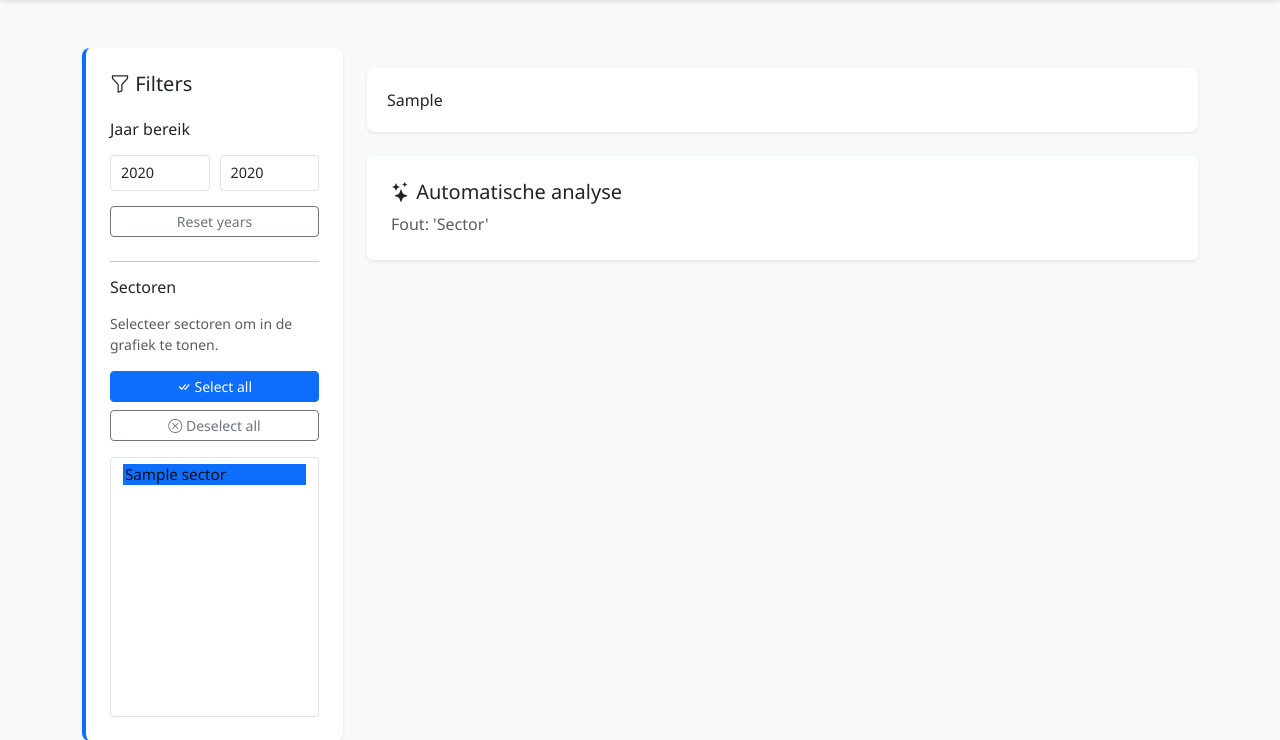
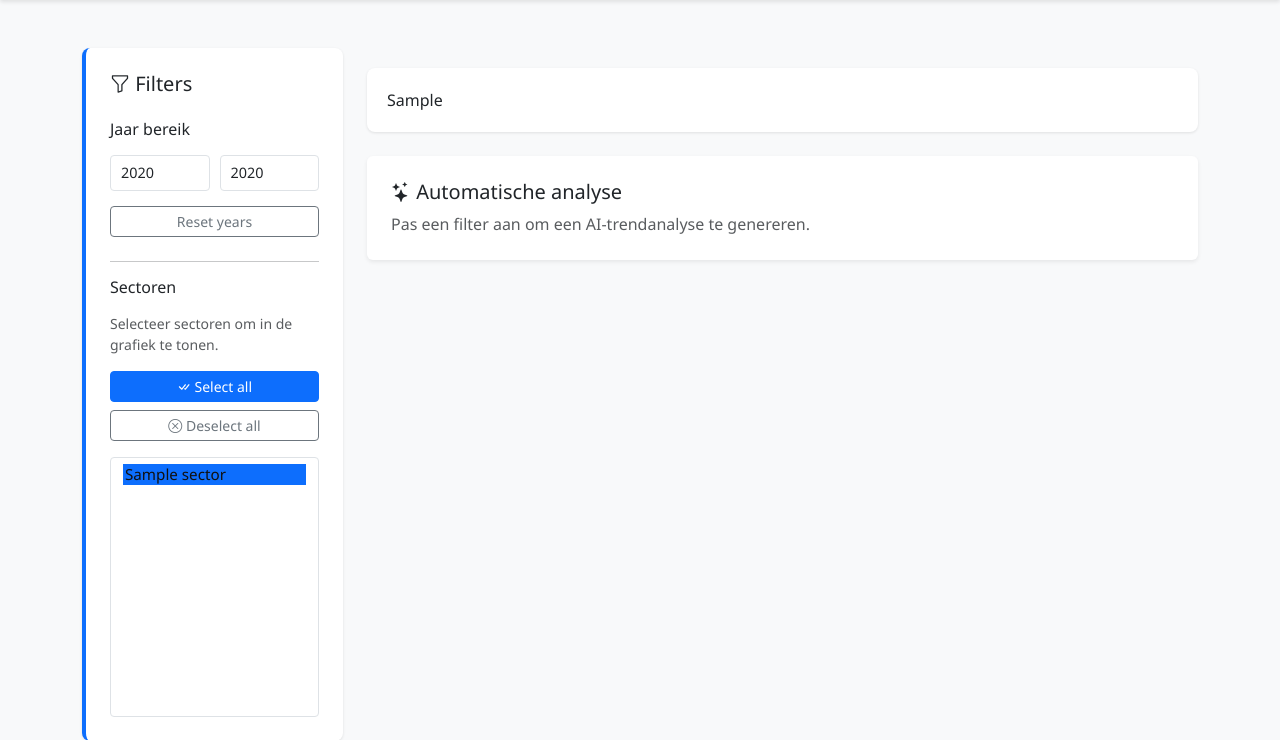
Before and after one commit to Rakkuun/labour-market-analysis, a Flask app: template templates/index.html in a window 1280 px wide. Shown: the part 50-790 px from the top of the page. Run offline with Flask 3, Linux system fonts and the light colour scheme; the template is opened without the code that fills it: most values are stand-ins (such as "Sample title", 1, 10 or a date in 2020); data that the repository does not hold is empty; some libraries are stand-ins or nearby versions.

Commit message:
Placeholder automatic analysis to save tokens, only after click

```diff
--- a/static/dashboard.js
+++ b/static/dashboard.js
@@ -169,6 +169,6 @@
     if (yearMin) yearMin.addEventListener('change', updateFilter);
     if (yearMax) yearMax.addEventListener('change', updateFilter);
 
-    // Apply the default filter window immediately on load
-    updateFilter();
+    // On initial load: only build the plot, no AI call
+    rebuildPlot(allSectors);
 });
--- a/templates/index.html
+++ b/templates/index.html
@@ -76,7 +76,7 @@
                 </div>
                 <div id="analysisPanel" class="analysis-panel mt-4 p-4 rounded shadow-sm bg-white">
                     <h5><i class="bi bi-stars"></i> Automatische analyse</h5>
-                    <p id="analysisText" class="mb-0 text-muted">Selecteer sectoren en een jaarrange om een korte trendanalyse te zien.</p>
+                    <p id="analysisText" class="mb-0 text-muted">Pas een filter aan om een AI-trendanalyse te genereren.</p>
                 </div>
             </div>
         </div>
```
